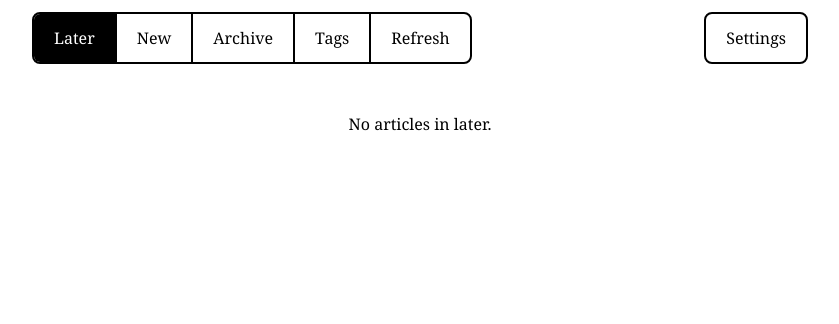
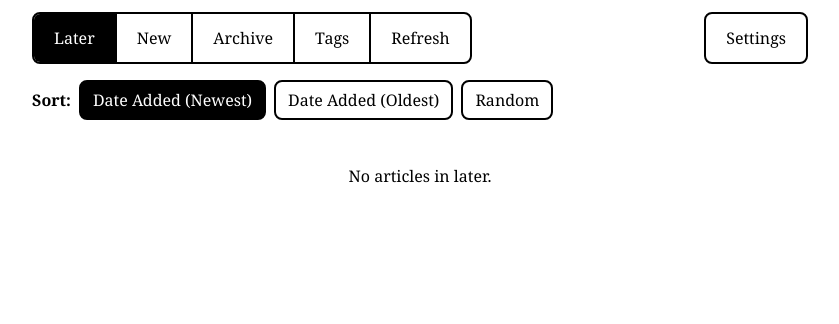
Before and after one commit to ntwkrgr/readwise-reader-personal-site, a Flask app: page /?location=later&sort=newest in a window 1280 px wide. Shown: the top 324 px of the page, without its empty margins (220-1059 px from the left). Run offline with Flask 3, Linux system fonts and the light colour scheme; data that the repository does not hold is empty.

Commit message:
Add article sort: Date Added (Newest/Oldest), Random
Made-with: Cursor

```diff
--- a/app.py
+++ b/app.py
@@ -1,4 +1,5 @@
 import os
+import random
 import uuid
 
 from typing import Any
@@ -19,6 +20,7 @@ READWISE_API_BASE = "https://readwise.io/api/v3"
 ARTICLES_PER_PAGE = 20
 
 VALID_LOCATIONS = {"later", "new", "archive", "feed"}
+VALID_SORTS = {"newest", "oldest", "random"}
 
 # --- Cache ---
 
@@ -104,6 +106,19 @@ def fetch_article_list(
     }
     _list_cache[cache_key] = result
     return result
+
+
+def _sort_articles(articles: list[dict[str, Any]], sort: str) -> list[dict[str, Any]]:
+    if sort == "random":
+        out = list(articles)
+        random.shuffle(out)
+        return out
+    # Use saved_at (date added) with created_at fallback
+    def sort_key(a: dict[str, Any]) -> str:
+        return a.get("saved_at") or a.get("created_at") or ""
+
+    out = sorted(articles, key=sort_key, reverse=(sort == "newest"))
+    return out
 
 
 def fetch_article(doc_id: str) -> dict[str, Any]:
@@ -203,6 +218,9 @@ def article_list():
     location = request.args.get("location", "later")
     if location not in VALID_LOCATIONS:
         location = "later"
+    sort = request.args.get("sort", "newest")
+    if sort not in VALID_SORTS:
+        sort = "newest"
     page_cursor = request.args.get("cursor")
     refresh = request.args.get("refresh")
     tag = request.args.get("tag")
@@ -215,12 +233,15 @@ def article_list():
     except ReadwiseAPIError as e:
         return render_template("error.html", message=str(e), retry_url=request.url)
 
+    articles = _sort_articles(data["results"], sort)
+
     return render_template(
         "list.html",
-        articles=data["results"],
+        articles=articles,
         next_cursor=data["nextPageCursor"],
         current_location=location,
         current_tag=tag,
+        current_sort=sort,
         count=data["count"],
     )
 
--- a/templates/base.html
+++ b/templates/base.html
@@ -184,6 +184,27 @@
             padding: 8px;
             text-align: left;
         }
+        .sort-control {
+            display: flex;
+            align-items: center;
+            gap: 8px;
+            margin-bottom: 12px;
+            flex-wrap: wrap;
+            font-size: 16px;
+        }
+        .sort-label {
+            font-weight: bold;
+        }
+        .sort-control a {
+            padding: 6px 12px;
+            border: 2px solid #000;
+            border-radius: 8px;
+            text-decoration: none;
+        }
+        .sort-control a.active {
+            background: #000;
+            color: #fff;
+        }
         .tag-filter {
             padding: 10px 0;
             margin-bottom: 12px;
@@ -273,6 +294,8 @@
         body.theme-dark .article-meta { color: #ccc; }
         body.theme-dark .progress-bar { background: #444; }
         body.theme-dark .progress-fill { background: #fff; }
+        body.theme-dark .sort-control a { border-color: #fff; color: #fff; }
+        body.theme-dark .sort-control a.active { background: #fff; color: #000; }
         body.theme-dark .tag-filter { border-bottom-color: #fff; }
         body.theme-dark .empty { color: #fff; }
         body.theme-dark .no-content a { border-color: #fff; color: #fff; }
--- a/templates/list.html
+++ b/templates/list.html
@@ -5,19 +5,26 @@
 {% block content %}
 <nav class="nav">
     <div class="nav-group">
-        <a href="/?location=later{% if current_tag %}&tag={{ current_tag }}{% endif %}" class="{{ 'active' if current_location == 'later' else '' }}">Later</a>
-        <a href="/?location=new{% if current_tag %}&tag={{ current_tag }}{% endif %}" class="{{ 'active' if current_location == 'new' else '' }}">New</a>
-        <a href="/?location=archive{% if current_tag %}&tag={{ current_tag }}{% endif %}" class="{{ 'active' if current_location == 'archive' else '' }}">Archive</a>
+        <a href="/?location=later&sort={{ current_sort }}{% if current_tag %}&tag={{ current_tag }}{% endif %}" class="{{ 'active' if current_location == 'later' else '' }}">Later</a>
+        <a href="/?location=new&sort={{ current_sort }}{% if current_tag %}&tag={{ current_tag }}{% endif %}" class="{{ 'active' if current_location == 'new' else '' }}">New</a>
+        <a href="/?location=archive&sort={{ current_sort }}{% if current_tag %}&tag={{ current_tag }}{% endif %}" class="{{ 'active' if current_location == 'archive' else '' }}">Archive</a>
         <a href="/tags?location={{ current_location }}">Tags</a>
-        <a href="/?location={{ current_location }}{% if current_tag %}&tag={{ current_tag }}{% endif %}&refresh=1">Refresh</a>
+        <a href="/?location={{ current_location }}&sort={{ current_sort }}{% if current_tag %}&tag={{ current_tag }}{% endif %}&refresh=1">Refresh</a>
     </div>
     <a href="/settings" class="nav-settings">Settings</a>
 </nav>
 
+<div class="sort-control">
+    <span class="sort-label">Sort:</span>
+    <a href="/?location={{ current_location }}&sort=newest{% if current_tag %}&tag={{ current_tag }}{% endif %}" class="{{ 'active' if current_sort == 'newest' else '' }}">Date Added (Newest)</a>
+    <a href="/?location={{ current_location }}&sort=oldest{% if current_tag %}&tag={{ current_tag }}{% endif %}" class="{{ 'active' if current_sort == 'oldest' else '' }}">Date Added (Oldest)</a>
+    <a href="/?location={{ current_location }}&sort=random{% if current_tag %}&tag={{ current_tag }}{% endif %}" class="{{ 'active' if current_sort == 'random' else '' }}">Random</a>
+</div>
+
 {% if current_tag %}
 <div class="tag-filter">
     Filtered by tag: <strong>{{ current_tag }}</strong>
-    <a href="/?location={{ current_location }}" class="btn" style="margin-left: 8px; padding: 6px 16px; min-height: 36px; font-size: 14px;">Clear</a>
+    <a href="/?location={{ current_location }}&sort={{ current_sort }}" class="btn" style="margin-left: 8px; padding: 6px 16px; min-height: 36px; font-size: 14px;">Clear</a>
 </div>
 {% endif %}
 
@@ -40,7 +47,7 @@
 
 <div class="pagination">
     {% if next_cursor %}
-    <a href="/?location={{ current_location }}{% if current_tag %}&tag={{ current_tag }}{% endif %}&cursor={{ next_cursor }}" class="btn">Next page</a>
+    <a href="/?location={{ current_location }}&sort={{ current_sort }}{% if current_tag %}&tag={{ current_tag }}{% endif %}&cursor={{ next_cursor }}" class="btn">Next page</a>
     {% endif %}
 </div>
 {% else %}
```
